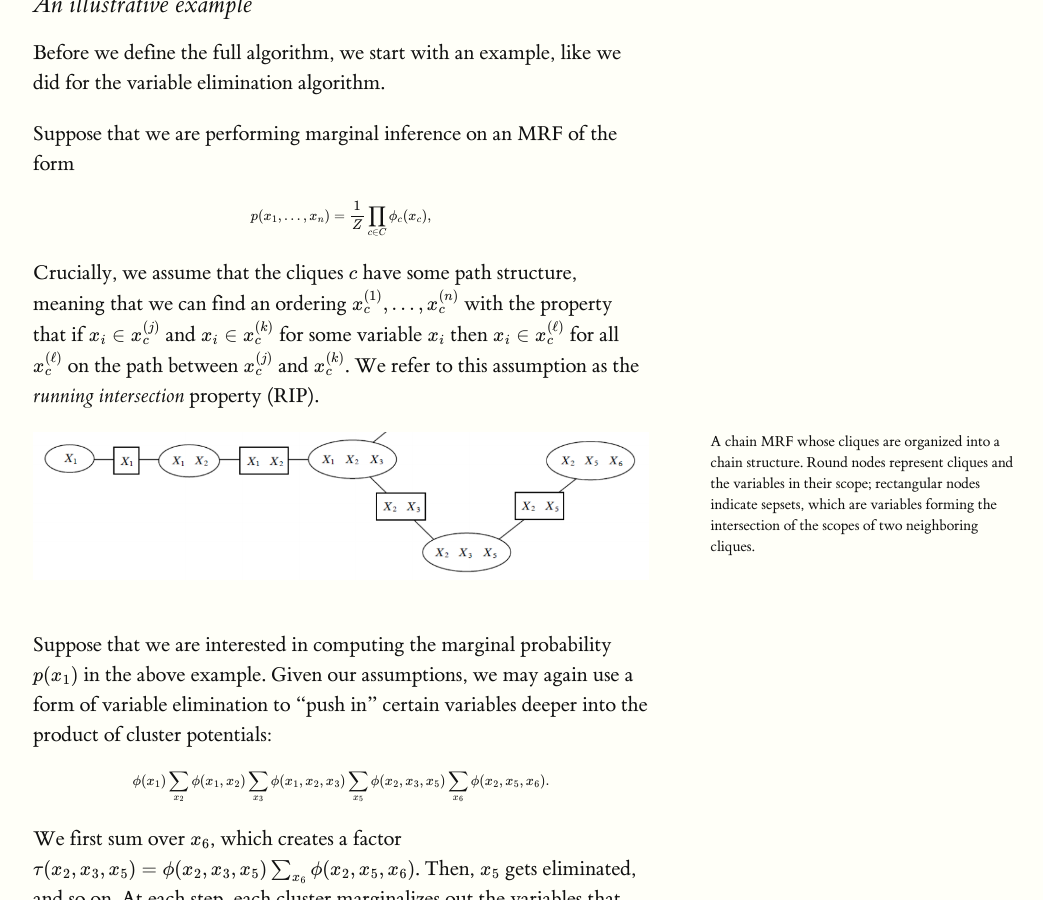
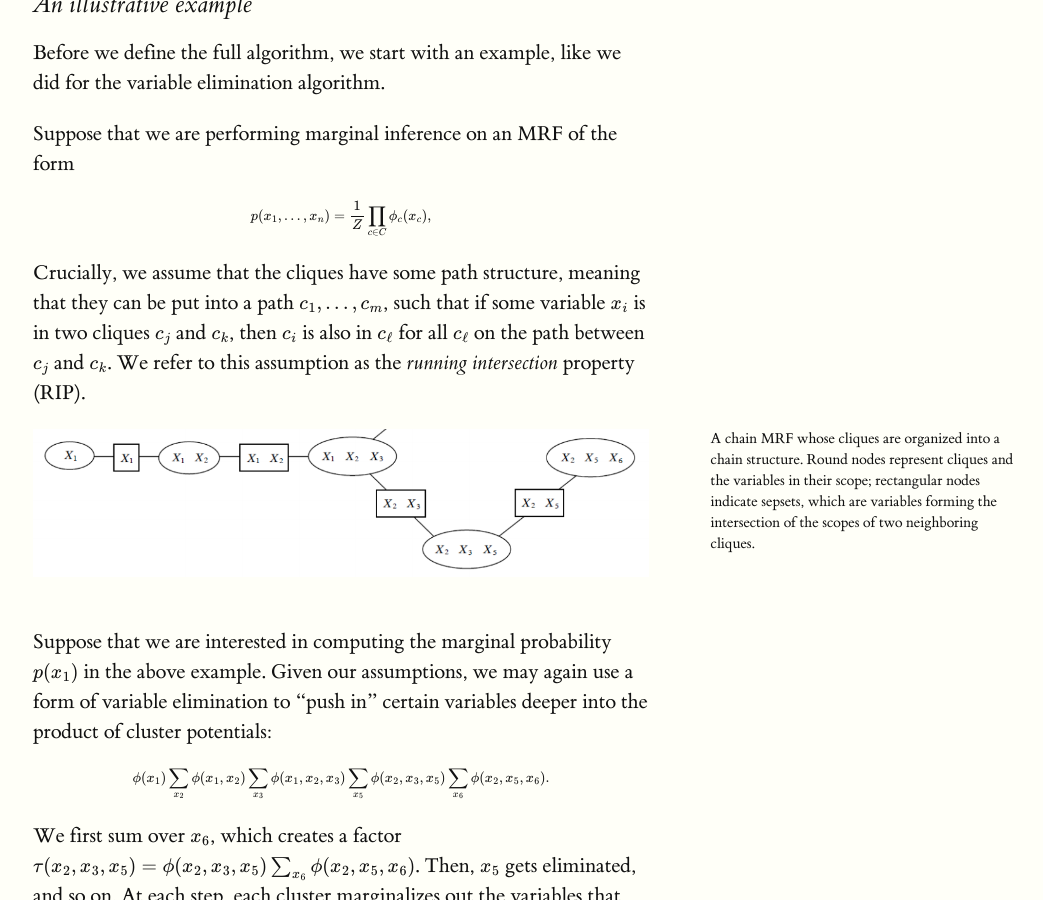
Before and after one commit to ermongroup/cs228-notes, a Jekyll site: the page built from inference/jt/index.md, in a window 1280 px wide and 900 px high, scrolled down 5365 px. Shown: the whole window, without its empty margins (127-1170 px from the left). Built offline with Jekyll 4.4.1, drawn with Linux system fonts in a browser that asks for light colours; formulas are drawn with MathJax 3.

Commit message:
Clarifies notation regarding cliques
The cliques are enumerated x_c^{(1)},...,x_c^{(n)}. This is confusing because (a) the number n is also used for the number of variables x_i, which suggests that the number of cliques is the same as the number of variables (which need not be the case, right?), (b) the text never says what the x_c^{(i)} stands for, so the reader could easily think that they were variables (but then the subscript c would be confusing), and (c) in the same sentence, the variable c is used for a clique, which will make the reader less inclined to understand that x_c^{(i)} is supposed to be a clique (if it's supposed to be a clique).

To fix this problem, I propose instead writing:

Crucially, we assume that the cliques have some path structure, meaning that they can be put into a path $$c_1, ..., c_m$$, such that if some variable $$x_i$$ appears in two cliques $$c_j$$ and $$c_k$$, then $$c_i$$ is also in $$c_\ell$$ for all $$c_\ell$$ on the path between $$c_j$$ and $$c_k$$.

If I have misunderstood the meaning of $$x_c^{(1)},...,x_c^{(n)}$$, I might suggest explaining what the variables stand for (variables, cliques, neighbors of cliques, etc.).

```diff
--- a/inference/jt/index.md
+++ b/inference/jt/index.md
@@ -114,7 +114,7 @@ Suppose that we are performing marginal inference on an MRF of the form
 
 $$ p(x_1, \dotsc, x_n) = \frac{1}{Z} \prod_{c \in C} \phi_c(x_c), $$
 
-Crucially, we assume that the cliques $$c$$ have some path structure, meaning that we can find an ordering $$x_c^{(1)}, \dotsc, x_c^{(n)}$$ with the property that if $$x_i \in x_c^{(j)}$$ and $$x_i \in x_c^{(k)}$$ for some variable $$x_i$$ then $$x_i \in x_c^{(\ell)}$$ for all $$x_c^{(\ell)}$$ on the path between $$x_c^{(j)}$$ and $$x_c^{(k)}$$. We refer to this assumption as the *running intersection* property (RIP).
+Crucially, we assume that the cliques have some path structure, meaning that they can be put into a path $$c_1, ..., c_m$$, such that if some variable $$x_i$$ is in two cliques $$c_j$$ and $$c_k$$, then $$c_i$$ is also in $$c_\ell$$ for all $$c_\ell$$ on the path between $$c_j$$ and $$c_k$$. We refer to this assumption as the *running intersection* property (RIP).
 {% include maincolumn_img.html src='assets/img/junctionpath.png' caption='A chain MRF whose cliques are organized into a chain structure. Round nodes represent cliques and the variables in their scope; rectangular nodes indicate sepsets, which are variables forming the intersection of the scopes of two neighboring cliques.' %}
 
 Suppose that we are interested in computing the marginal probability $$p(x_1)$$ in the above example. Given our assumptions, we may again use a form of variable elimination to "push in" certain variables deeper into the product of cluster potentials:
```
